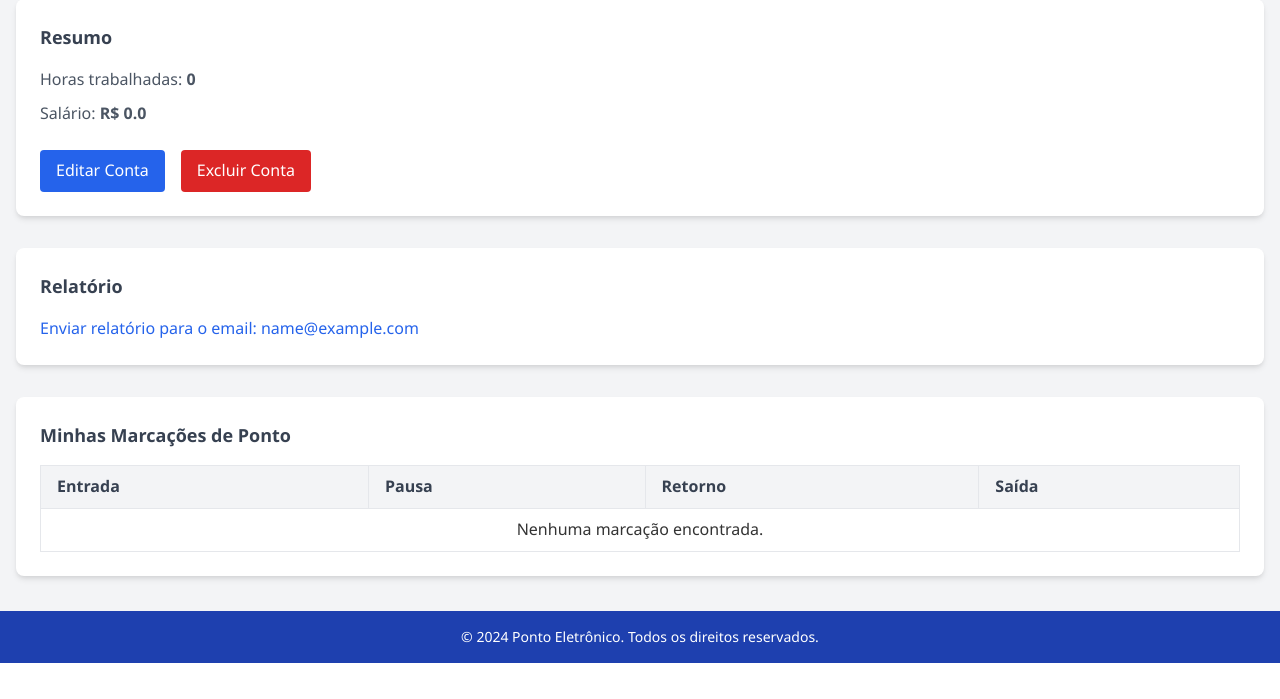
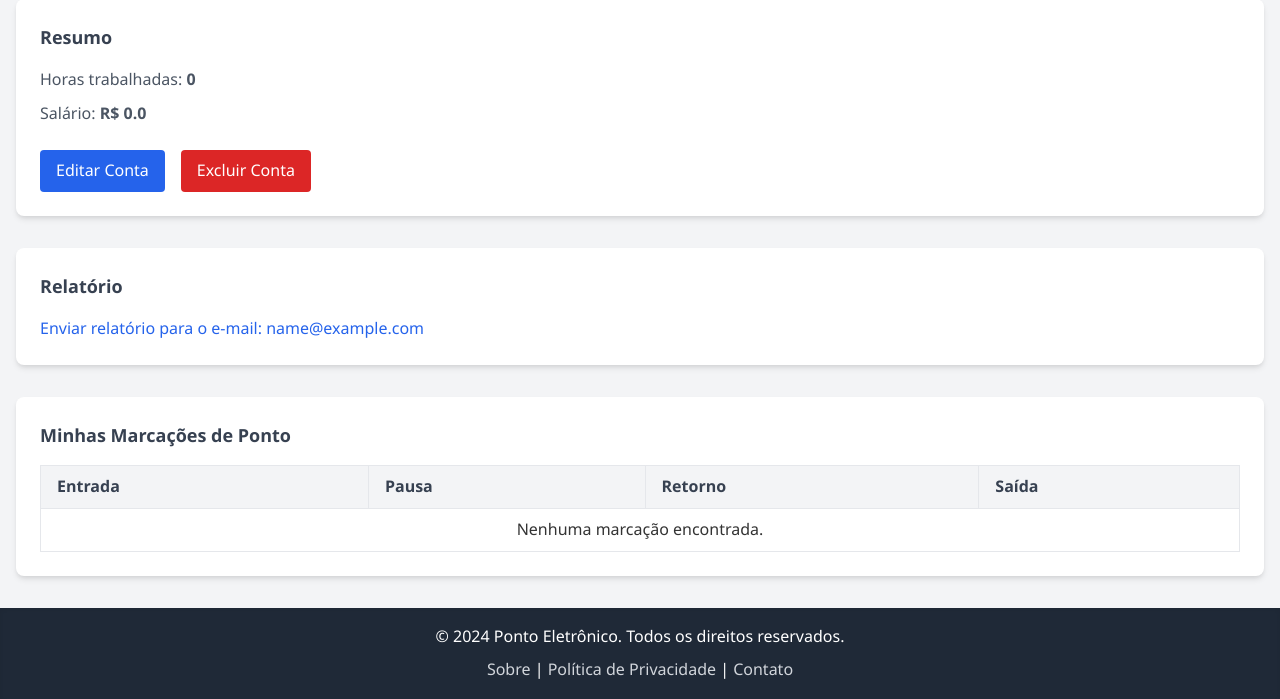
Before and after one commit to sharktank-tech/e-ponto, a Flask app: page /conta in a window 1280 px wide. Shown: the part 137-836 px from the top of the page. Before the commit the page ends 800 px from the top, so only its background shows below. Run offline with Flask 3, Linux system fonts and the light colour scheme; the visitor is signed in with stand-in values (Sample User, id 1); data that the repository does not hold is empty.

Commit message:
correção do rodapé

```diff
--- a/web/templates/conta/conta.html
+++ b/web/templates/conta/conta.html
@@ -48,7 +48,7 @@
         <!-- Relatório -->
         <section class="bg-white p-6 rounded-lg shadow-md mb-8">
             <h3 class="text-lg font-bold text-gray-700 mb-4">Relatório</h3>
-            <a href="/relatorio" class="text-blue-600 hover:underline">Enviar relatório para o email: {{ user.email }}</a>
+            <a href="/relatorio" class="text-blue-600 hover:underline">Enviar relatório para o e-mail: {{user.email}}</a>
         </section>
 
         <!-- Tabela de Marcações -->
@@ -84,9 +84,14 @@
     </main>
 
     <!-- Footer -->
-    <footer class="bg-blue-800 text-white py-4">
-        <div class="container mx-auto px-4 text-center text-sm">
-            © 2024 Ponto Eletrônico. Todos os direitos reservados.
+    <footer class="bg-gray-800 py-4 shadow-inner text-white">
+        <div class="container mx-auto px-4 text-center">
+            <p>&copy; 2024 Ponto Eletrônico. Todos os direitos reservados.</p>
+                <div class="mt-2">
+                    <a href="#" class="hover:underline text-gray-300">Sobre</a> |
+                    <a href="#" class="hover:underline text-gray-300">Política de Privacidade</a> |
+                    <a href="#" class="hover:underline text-gray-300">Contato</a>
+                </div>
         </div>
     </footer>
 
```
Also changed, not shown: web/templates/admin/admin.html (+9 -2 lines).
